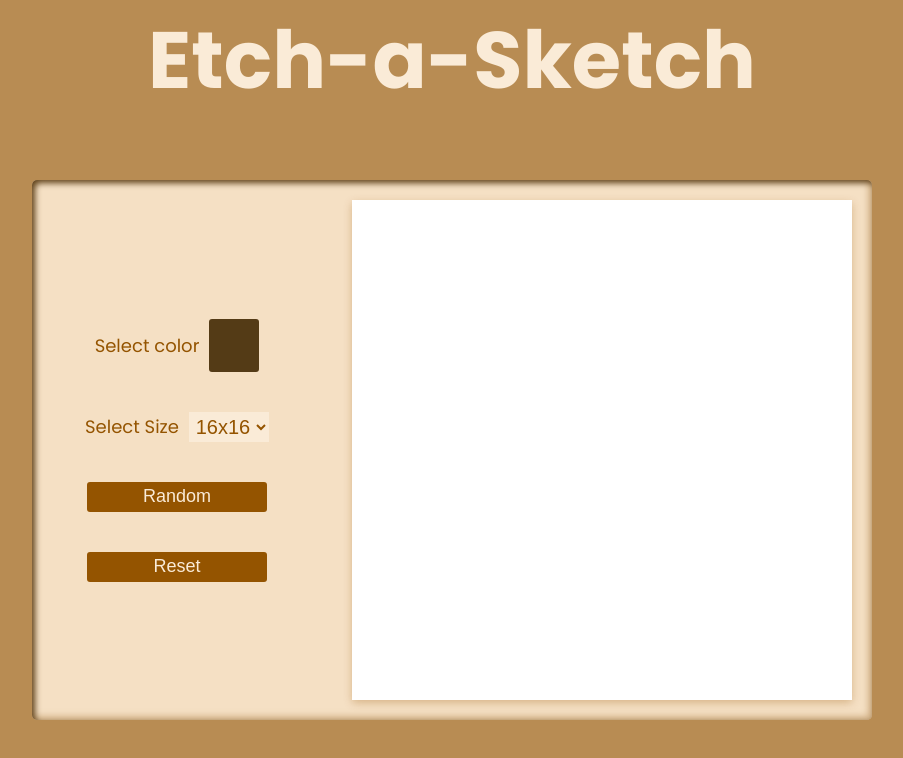
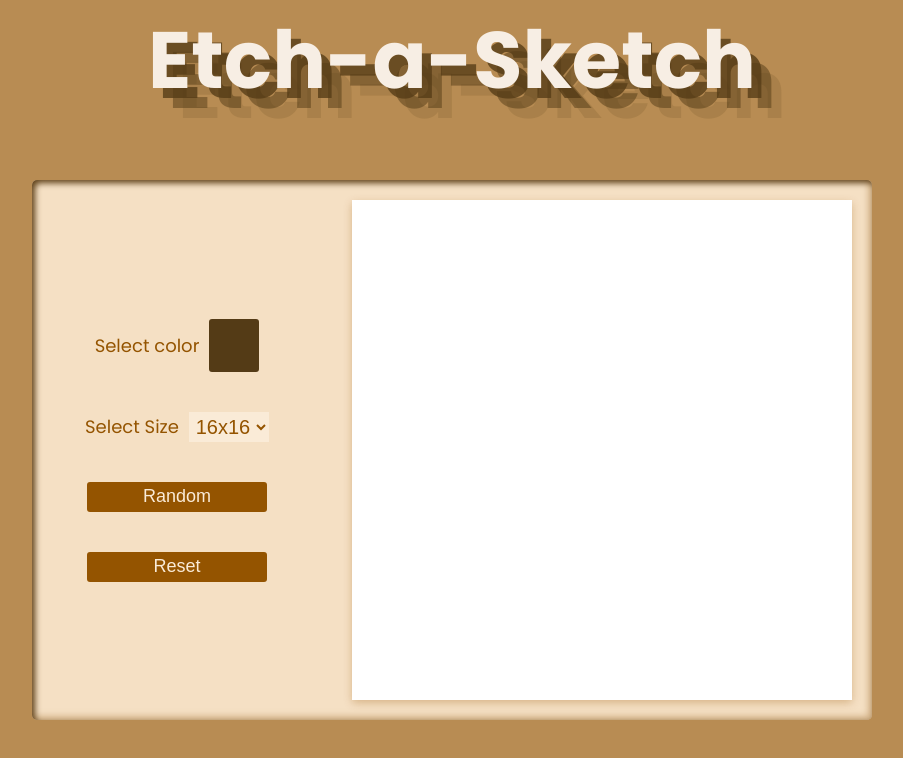
Before and after one commit to abbas-dhd/Etch-a-Sketch, a plain HTML site: page index.html in a window 1280 px wide. Shown: the whole page, without its empty margins (188-1091 px from the left). Drawn offline with Linux system fonts and the light colour scheme.

Commit message:
Updated title
Updated title:
-added new shadow
-changed color of title to be more lighter

```diff
--- a/style.css
+++ b/style.css
@@ -16,9 +16,12 @@ body{
     background-color: rgb(184, 140, 83);
 }
 header{
-    color: antiquewhite;
+    color: rgb(247, 238, 228);
     font-size: 2rem;
     text-align: center;
+    text-shadow: 10px 10px 0px #543b16c7,
+    20px 20px 0px #543b1681,
+    30px 30px 0px #543b1625;
 }
 .main-container{
     display: flex;
```
